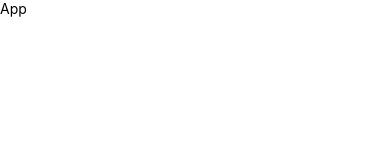
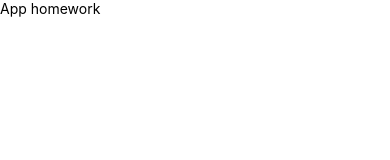
Before and after one commit to khanakitclass/AwesomeProject, a React Native app: screen / in a window 390 px wide. Shown: the top 160 px of the page. Built offline with nearby package versions, Linux system fonts and the light colour scheme.

Commit message:
9-5_24_hw

```diff
--- a/App.js
+++ b/App.js
@@ -4,7 +4,7 @@ import React from 'react'
 export default function App() {
   return (
     <View>
-      <Text>App</Text>
+      <Text>App homework</Text>
     </View>
   )
 }
```
